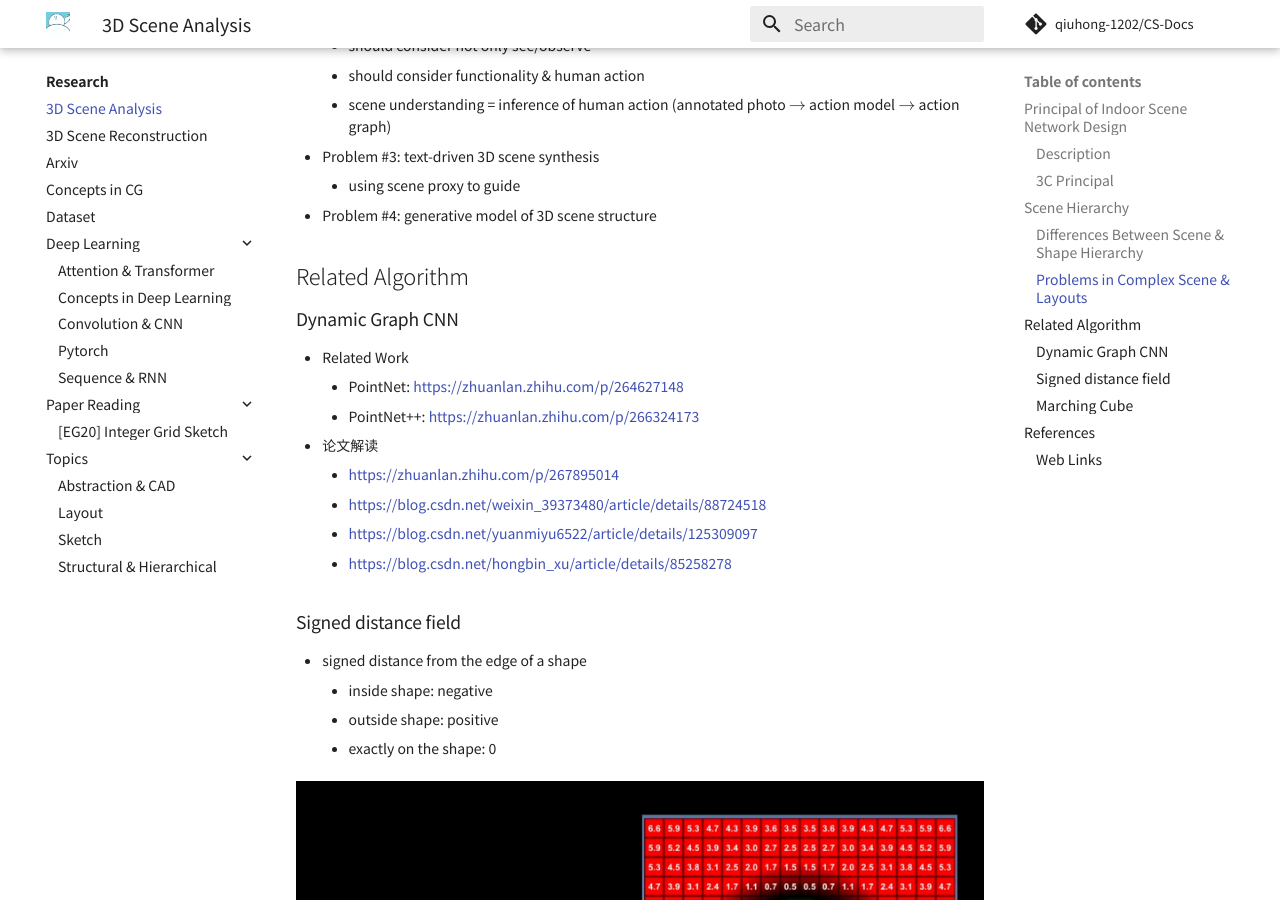
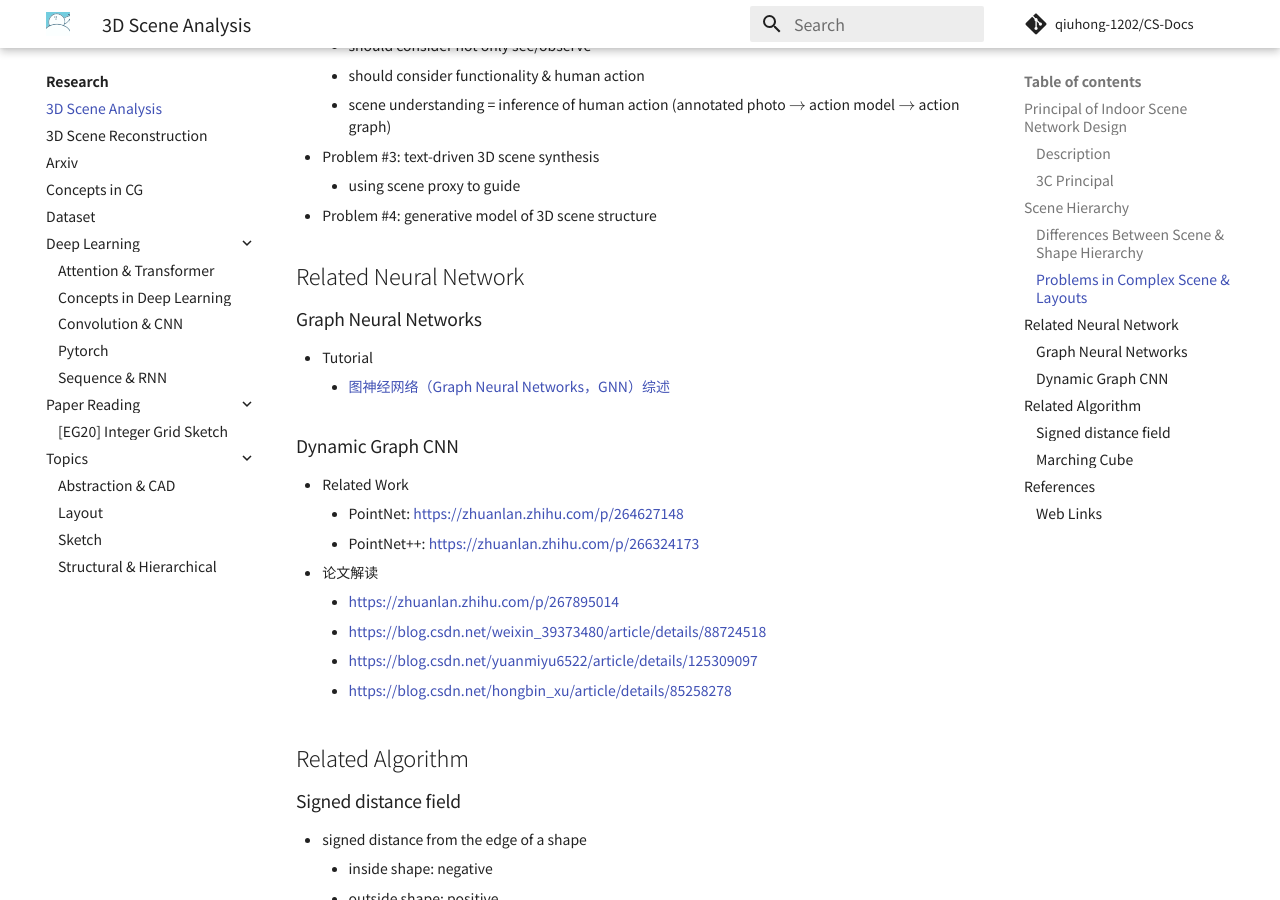
Before and after one commit to QiuHong-1202/CS-Document, an MkDocs documentation site: the page built from docs/Research/3D Scene Analysis.md, in a window 1280 px wide and 900 px high, scrolled down 1721 px. Built offline with MkDocs 1.6.1 and Material for MkDocs 9.7.7, drawn with Linux system fonts in a browser that asks for light colours; nearby versions of some CDN libraries; comment, search, counter and statistics services are not loaded.

Commit message:
docs: GNN

```diff
--- a/docs/Research/3D Scene Analysis.md
+++ b/docs/Research/3D Scene Analysis.md
@@ -66,7 +66,14 @@
     - using scene proxy to guide
 - Problem #4: generative model of 3D scene structure
 
-## Related Algorithm
+
+
+## Related Neural Network
+
+### Graph Neural Networks
+
+- Tutorial
+    - [图神经网络（Graph Neural Networks，GNN）综述](https://zhuanlan.zhihu.com/p/75307407)
 
 ### Dynamic Graph CNN
 
@@ -78,6 +85,8 @@
     - https://blog.csdn.net/weixin_39373480/article/details/88724518
     - https://blog.csdn.net/yuanmiyu6522/article/details/125309097
     - https://blog.csdn.net/hongbin_xu/article/details/85258278
+
+## Related Algorithm
 
 ### Signed distance field
 
@@ -101,6 +110,7 @@ f(x,y,z) \to v
 $$
 
 
+
 假设在空间中的某个区域内，我们可以使用函数 $f$ 等间距的采样一些点
 
 不妨设函数 $f$ 的最大值为 $16$，最小值为 $-32$，如果存在一个表面阈值 $sf$，当表面阈值从 $-32$ 增长到 $16$ 时，均匀采样点就会逐渐消失（视频 0:45）
```
